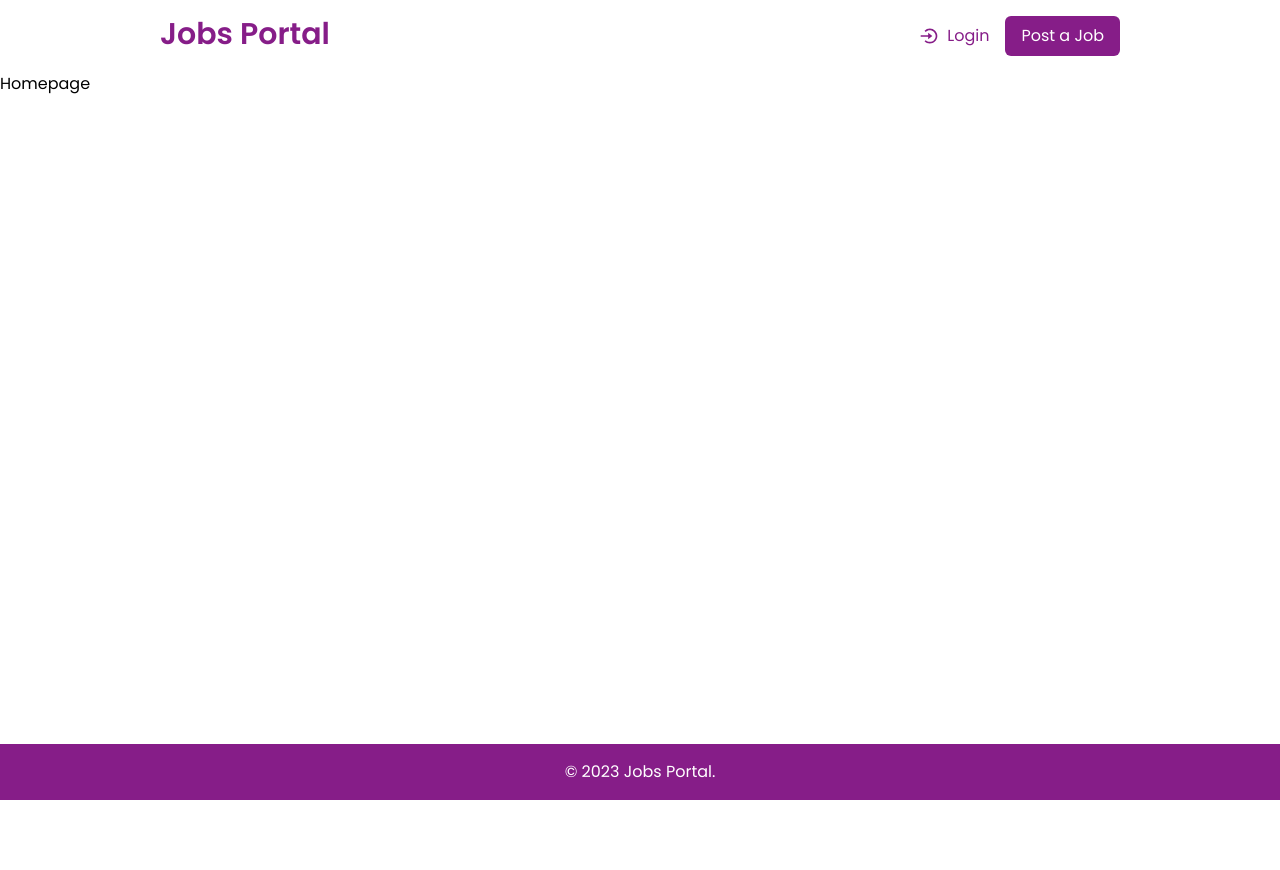
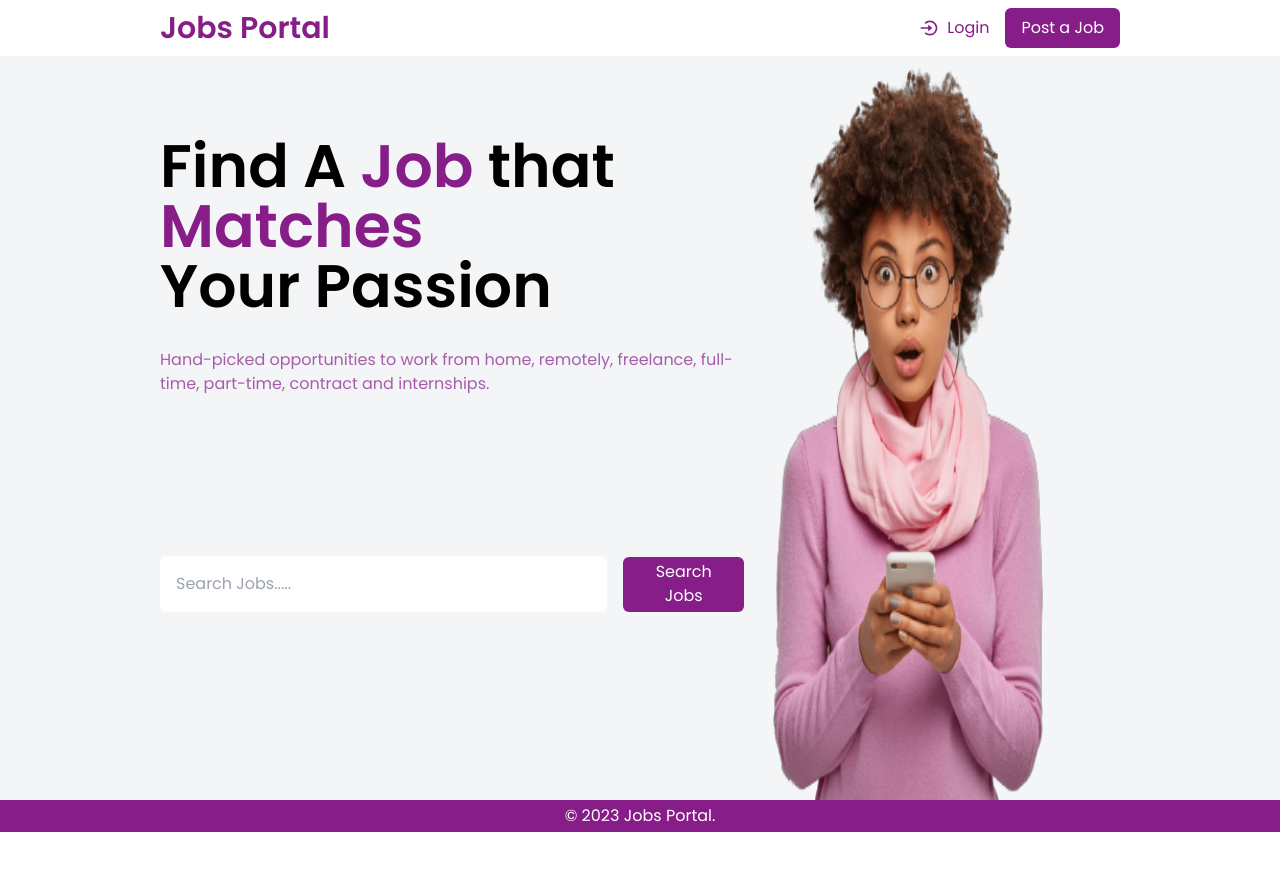
Before and after one commit to amrit-niure/Jobs-Portal, a React (Vite) app in the folder client/: page /home in a window 1280 px wide. Shown: the top 870 px of the page. Before the commit the page ends 800 px from the top, so only its background shows below. Built offline with nearby package versions, Linux system fonts and the light colour scheme; a web font is replaced by a local one.

Commit message:
Hero Page Created

```diff
--- a/client/src/components/Button.jsx
+++ b/client/src/components/Button.jsx
@@ -11,9 +11,9 @@ const Button = ({content}) => {
       };
   return (
     <div
-    className={`bg-light-primary text-white px-4 py-2 rounded-md cursor-pointer hover:bg-opacity-90  ${
+    className={`bg-light-primary flex items-center justify-center text-white px-4 py-2 rounded-md cursor-pointer hover:bg-opacity-90  ${
         isClicked ? 'scale-95' : ''
-      }  transform transition-all duration-100 ease-in-out  `}
+      }  transform transition-all duration-100 ease-in-out ${content==='Search Jobs' && 'h-[55px]'} `}
       onClick={handleClick}
     >
 {content}
--- a/client/src/components/Footer.jsx
+++ b/client/src/components/Footer.jsx
@@ -3,7 +3,7 @@ import React from 'react'
 const Footer = () => {
   return (
     <div
-    className='bg-light-primary w-full fixed bottom-0 text-white py-[1rem] text-center'
+    className='h-[4vh] bg-light-primary w-full flex items-center justify-center  text-white text-center'
     >
          &copy; 2023 Jobs Portal.
     </div>
--- a/client/src/components/Form.jsx
+++ b/client/src/components/Form.jsx
@@ -23,7 +23,7 @@ const Form = () => {
 
 const register = async (values,onSubmitProps) => {
     try {
-        const registered = await axios.post('http://localhost:5000/auth/register',values)
+        const registered = await axios.post('http://192.168.0.8:5000/auth/register',values)
         if(registered.data.success){
             setPageType('login')
             onSubmitProps.resetForm()
@@ -34,7 +34,7 @@ const register = async (values,onSubmitProps) => {
 }
 const login = async (values,onSubmitProps) => {
     try {
-        const loggedIn = await axios.post('http://localhost:5000/auth/login',values)
+        const loggedIn = await axios.post('http://192.168.0.8:5000/auth/login',values)
         if(loggedIn.data.success){
             dispatch(setLogin({
                 user : loggedIn.data.user,
@@ -77,7 +77,7 @@ const login = async (values,onSubmitProps) => {
                         <div className='w-full h-[70vh] flex items-center justify-center'>
 
                             <form
-                                className='w-[500px] border-2 py-[2rem] px-[1rem] rounded-md flex flex-col gap-8'
+                                className='w-[300px] md:w-[500px] border-2 py-[2rem] px-[1rem] rounded-md flex flex-col gap-8'
                                 onSubmit={handleSubmit}
                             >
                                 <div
@@ -121,7 +121,6 @@ const login = async (values,onSubmitProps) => {
                                     className='text-sm underline cursor-pointer text-light-primary'
                                 >
                                 {isLogin ? "Don't have an account ? Sign Up" : "Have an account ? Login"}
-
                                 </div>
                             </form>
                         </div>
--- a/client/src/components/Navbar.jsx
+++ b/client/src/components/Navbar.jsx
@@ -6,12 +6,13 @@ import { useNavigate } from 'react-router-dom'
 import Button from './Button'
 const Navbar = () => {
 
-    const [mobileMenu,setMobileMenu] = React.useState(false)
+    const [mobileMenu, setMobileMenu] = React.useState(false)
 
     const navigate = useNavigate()
     return (
+        <div className='h-[7vh]'>
             <nav
-            className='flex justify-between py-[1rem] px-[5rem] md:px-[10rem]'
+                className='flex justify-between items-center h-full px-[2rem] md:px-[10rem]'
             >
                 <div
                     className='text-2xl md:text-3xl font-bold text-light-primary cursor-pointer '
@@ -62,6 +63,7 @@ const Navbar = () => {
                     </div>
                 }
             </nav>
+        </div>
     )
 }
 
--- /dev/null
+++ b/client/src/scenes/homePage/Hero.jsx
@@ -0,0 +1,41 @@
+import React from 'react'
+import lady from '../../assets/lady.png'
+import Button from '../../components/Button'
+const Hero = () => {
+  return (
+    <div
+      className='flex justify-between px-[5rem] md:px-[10rem] h-[93vh]'
+    >
+      <div
+        className='flex flex-col h-full mt-[10vh] gap-[10rem]'
+      >
+        <div className='flex flex-col gap-8 '>
+          <h1
+            className='text-4xl md:text-6xl font-bold'
+          >Find A <span className='text-light-primary'>Job</span> that <br /> <span className='text-light-primary'>Matches</span> <br />Your Passion</h1>
+          <p
+            className='text-light-primary opacity-70'
+          >Hand-picked opportunities to work from home, remotely, freelance, full-time, part-time, contract and internships.</p>
+        </div>
+        <div
+        className='flex gap-4 items-center '
+        >
+          <input
+            type="text"
+            name='search'
+            placeholder='Search Jobs.....'
+            className='px-[1rem] focus:outline-none  py-[1rem] rounded-md text-light-primary w-[15rem] md:w-[30rem]'
+          />
+          <button type='submit' ><Button content={'Search Jobs'} /> </button>
+        </div>
+      </div>
+      <div
+        className='md:flex  h-[93vh] w-[800px] hidden'
+      >
+        <img src={lady} alt="lady" />
+      </div>
+    </div>
+  )
+}
+
+export default Hero
--- a/client/src/scenes/homePage/Homepage.jsx
+++ b/client/src/scenes/homePage/Homepage.jsx
@@ -1,8 +1,14 @@
 import React from 'react'
+import Hero from './Hero'
 
 const Homepage = () => {
   return (
-    <div>Homepage</div>
+    <div
+    className='bg-light-tertiary w-full h-full'
+    >
+<Hero />
+
+    </div>
   )
 }
 
--- a/client/src/scenes/login/Login.jsx
+++ b/client/src/scenes/login/Login.jsx
@@ -5,7 +5,7 @@ const Login = () => {
   return (
     <div>
 
-      <div className='h-[60vh]'>
+      <div className='h-[89vh]'>
       <Form />
       </div>
     </div>
```
Also changed, not shown: client/src/assets/lady.png (added). Lines whose indentation alone changed are shown as unchanged.
